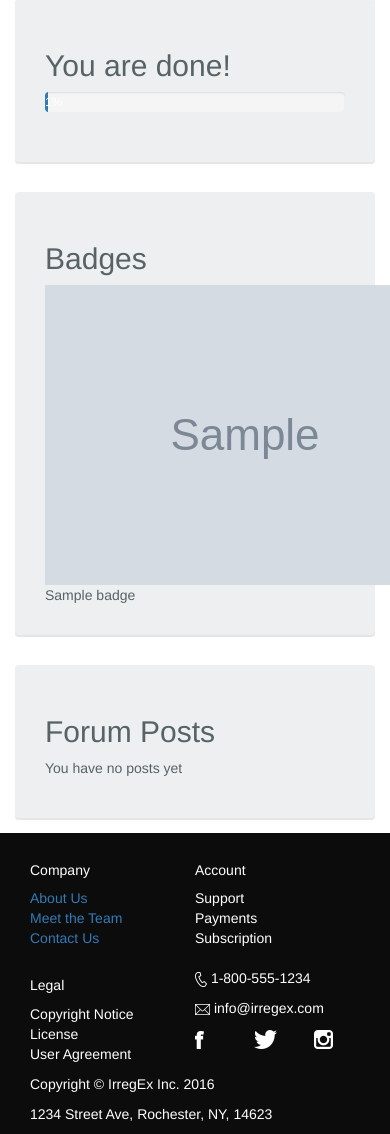
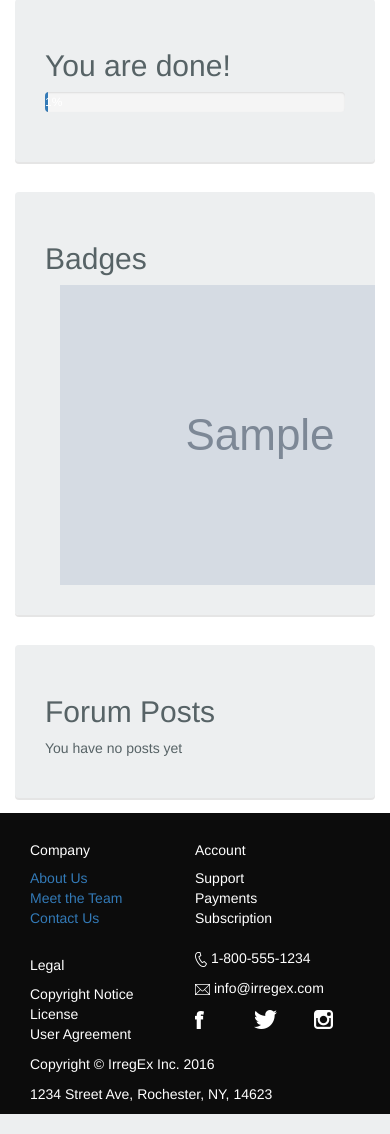
Before and after one commit to audiolion/WebII-Group-Project, a Django app: template Django_Files/home/templates/dashboard.html in a window 390 px wide; the page is wider, and only the part inside the window is pictured. Shown: the part 96-1230 px from the top of that part. Run offline with Django 3.2, Linux system fonts and the light colour scheme; the template is opened without the code that fills it: most values are stand-ins (such as "Sample title", 1, 10 or a date in 2020); grey boxes marked "Sample" are stand-in pictures; some libraries are stand-ins or nearby versions.

Commit message:
Styled badges

```diff
--- a/Django_Files/home/static/base.css
+++ b/Django_Files/home/static/base.css
@@ -237,6 +237,7 @@ button, input[type="submit"] {
     color: rgb(87, 99, 102);
     margin: 30px 0;
     padding: 30px;
+    overflow: auto;
 }
 
 
@@ -250,6 +251,11 @@ button, input[type="submit"] {
 
 .content-box {
     padding: 0 10rem;
+}
+
+.irregex-badge img {
+    margin: auto;
+    display: block;
 }
 
 @media (max-width: 768px) {
--- a/Django_Files/home/templates/dashboard.html
+++ b/Django_Files/home/templates/dashboard.html
@@ -30,8 +30,9 @@ IrregEx: Dashboard
         <h2>Badges</h2>
         {% if profile.badges %}
         {% for badge in profile.badges.all %}
-        <img src="{{ badge.picture.url }}" alt="{{ badge.name }}">
-        {{ badge.name }}
+        <div class="col-xs-6 col-sm-3 col-md-2  irregex-badge">
+            <img src="{{ badge.picture.url }}" alt="{{ badge.name }}">
+        </div>
         {% endfor %}
         {% else %}
         <p>You have no badges yet</p>
```
Also changed, not shown: Django_Files/staticServe/base.css (+26 -2 lines).
